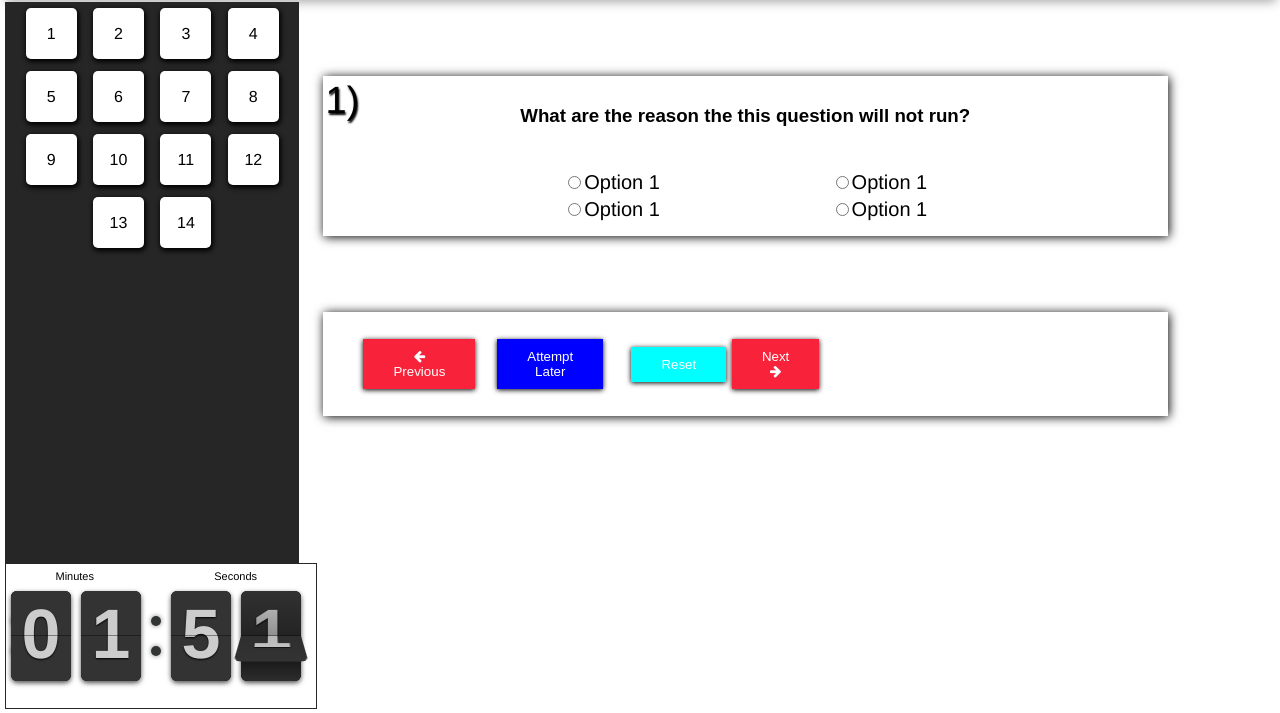
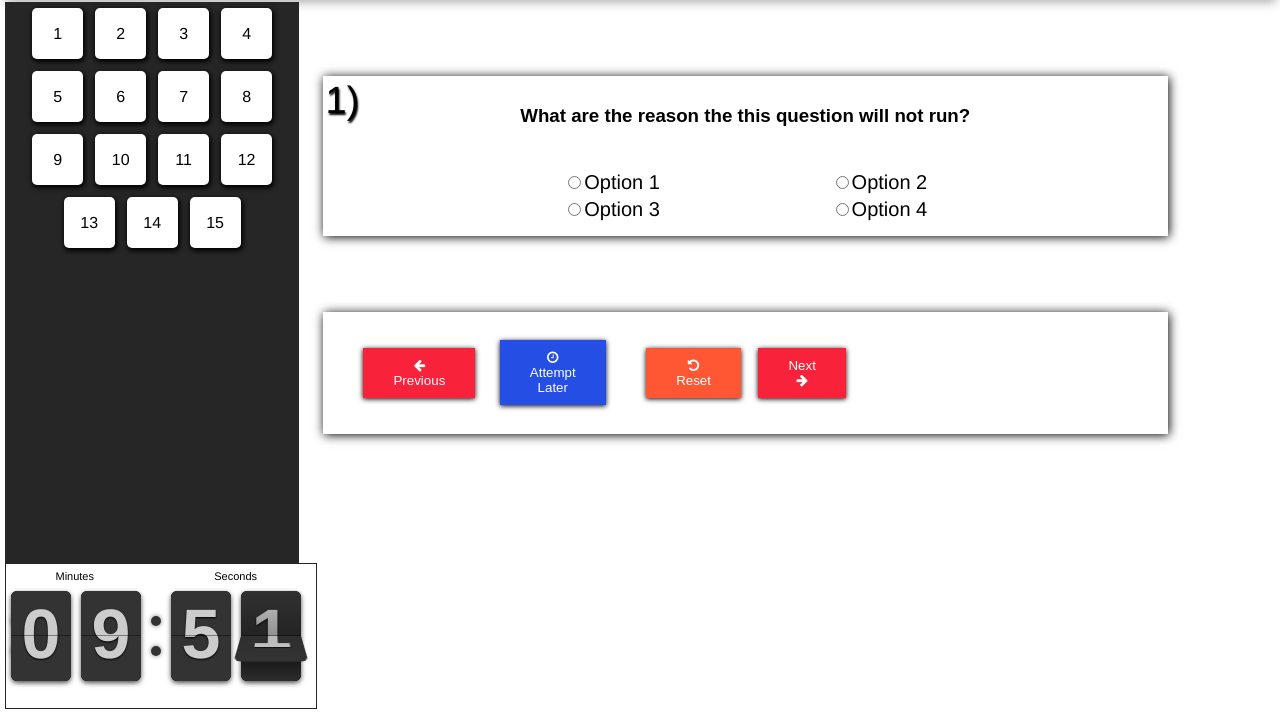
Before and after one commit to arpanpathak/techtrix, a PHP site: page /quiz.php in a window 1280 px wide. Shown: the part 87-800 px from the top of the page. Run offline with PHP 8.4, Linux system fonts and the light colour scheme; some libraries are stand-ins or nearby versions.

Commit message:
Questions,Marker added dynamically,jump feature added,button colors changed

```diff
--- a/classes/bugsfunny.php
+++ b/classes/bugsfunny.php
@@ -36,14 +36,4 @@ class BugsFunny extends Contest
 	}
 }
 // Testing ...
-$obj=new BugsFunny(new Team("1234","psudo_coders","Albert","Dennis","ddasd","zzhj"));
-$arr=$obj->getInfo();
-
-
-foreach ($arr as $key => $value) {
-    echo "[ $key ] ----> $value<br />";
-}
-
-
-
 ?>
--- a/css/style.css
+++ b/css/style.css
@@ -241,11 +241,11 @@ footer{
   color: white;
 }
 .attempt-later{
-  background-color: blue;
+  background-color: #254ee5;
   color: white;
 }
 .flat-btn-move:hover{
-  box-shadow: 2px 2px 2px 2px black;
+  box-shadow: 1px 2px 10px 1px black;
 }
 #general-button-group{
   position: relative;
@@ -262,6 +262,6 @@ footer{
   margin :10% 15% 10% 22%;
 }
 .reset-button{
-  background-color: aqua;
+  background-color: #FF5733;
 }
 /** end of section **/
--- a/quiz.php
+++ b/quiz.php
@@ -1,4 +1,8 @@
 <!DOCTYPE html>
+<?php require_once("classes/bugsfunny.php");
+	$obj=new BugsFunny(new Team("1234","psudo_coders","Albert","Dennis","ddasd","zzhj"));
+	$info=$obj->getInfo();
+?>
 <html>
 <head>
 	<title>BUG FUNNY</title>
@@ -21,51 +25,32 @@
 
 	</header>
 	<div id="sidebar">
-		<div id="j1" class="flat-button">1</div>
-		<div id="j2" class="flat-button">2</div>
-		<div id="j3" class="flat-button">3</div>
-		<div id="j4" class="flat-button">4</div>
-
-		<div id="j5" class="flat-button">5</div>
-		<div id="j6" class="flat-button">6</div>
-		<div id="j7" class="flat-button">7</div>
-		<div id="j8" class="flat-button">8</div>
-		<div id="j9" class="flat-button">9</div>
-		<div id="j10" class="flat-button">10</div>
-		<div id="j11" class="flat-button">11</div>
-		<div id="j12" class="flat-button">12</div>
-		<div id="j13" class="flat-button">13</div>
-		<div id="j14" class="flat-button">14</div>
+		<?php
+			for($i=1;$i<=$info['question_count']; $i++)
+				echo "<div id=j$i class=flat-button data-show=$i>$i</div>";
+		?>
 	</div>
-	<div id="q1" class="question-view" >
-	<span class="ques-no">1)</span>
-	<h3 style="font-family:sans-serif">What are the reason the this question will not run?</h3>
-	<table style=" margin:auto;margin-top:5%;width:inherit">
+	<?php
+		for($i=1;$i<=$info['question_count']; $i++){
+			$disp=$i==1?"":"display: none;";
+			echo"
+			<div id=q$i class=question-view style='".$disp."'>
+			<span class=ques-no>$i)</span>
+			<h3 style='font-family:sans-serif'>What are the reason the this question will not run?</h3>
+			<table style=' margin:auto;margin-top:5%;width:inherit'>
 				<tr>
-			<td class="option" ><label ><input  type="radio" name="q1">Option 1</label></td>
-			<td class="option"><label><input  type="radio" name="q1">Option 1</label></td>
+					<td class=option ><label ><input  type=radio name=q$i>Option 1</label></td>
+					<td class=option><label><input  type=radio name=q$i>Option 2</label></td>
 				</tr>
 				<tr>
-			<td class="option"><label><input  type="radio" name="q1">Option 1</label></td>
-			<td class="option"><label ><input  type="radio" name="q1">Option 1</label></td>
+					<td class=option><label><input  type=radio name=q$i>Option 3</label></td>
+					<td class=option><label ><input  type=radio name=q$i>Option 4</label></td>
 				</tr>
 				<tr>
 			</table>
-	</div>
-	<div id="q2" style="display:none" class="question-view" >
-	<span class="ques-no">2)</span>
-	<h3 style="font-family:sans-serif">What library should br included in the code if malloc is used?</h3>
-	<table style=" margin:auto;margin-top:5%;width:inherit">
-		<tr>
-			<td class="option" ><label ><input  type="radio" name="q2">Option 1</label></td>
-			<td class="option"><label><input  type="radio" name="q2">Option 1</label></td>
-		</tr>
-		<tr>
-			<td class="option"><label><input  type="radio" name="q2">Option 1</label></td>
-			<td class="option"><label ><input  type="radio" name="q2">Option 1</label></td>
-		</tr>
-	</table>
-	</div>
+			</div>";
+		}
+	?>
 	<div id="general-button-group">
 		<table>
 			<tr>
@@ -73,8 +58,11 @@
 					<i class="fa fa-arrow-left" aria-hidden="true"></i> Previous</button>
 				</td>
 
-				<td><button type="button" class="flat-btn-move attempt-later-button attempt-later">Attempt Later</button></td>
-				<td><button type="button" class="flat-btn-move reset-button">Reset</button></td>
+				<td><button type="button" class="flat-btn-move attempt-later-button attempt-later"><i class="fa fa-clock-o" aria-hidden="true"></i>Attempt Later</button></td>
+				<td><button type="button" class="flat-btn-move reset-button">
+					<i class="fa fa-undo" aria-hidden="true"></i>
+						Reset</button>
+				</td>
 
 				<td><button type="button" class="flat-btn-move next">
 					Next <i class="fa fa-arrow-right" aria-hidden="true"></i> </button>
@@ -83,7 +71,8 @@
 		</table>
 	</div>
 	<div class="timer_container">
-		<div class="clock" style="margin:2em 0.95em 2em 0em"></div>
+		<!-- give contest time in data-duration -->
+		<div class="clock" style="margin:2em 0.95em 2em 0em" data-duration="600"></div>
 		<div class="message"></div>
 	</div>
 </body>
--- a/script/script.js
+++ b/script/script.js
@@ -53,6 +53,11 @@ $(function(){
 		$("#j"+currentQuestion).removeClass('attempted').removeClass('not-attempted').addClass('attempt-later');
 
 	});
+	$(".flat-button").on('click',function(){
+		$("#q"+currentQuestion).hide();
+		currentQuestion=$(this).attr('data-show');
+		$("#q"+currentQuestion).show();
+	});
 });
 var clock;
 
@@ -70,7 +75,7 @@ var clock;
 		        }
 		    });
 			clock.setCountdown(true);
-		    clock.setTime(120);
+		    clock.setTime($('.clock').attr('data-duration')); // get time from data-duration attrib
 		    clock.start();
 
 		});
```
Lines whose indentation alone changed are shown as unchanged.
